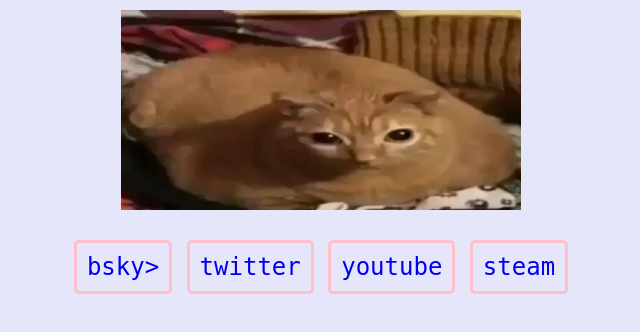
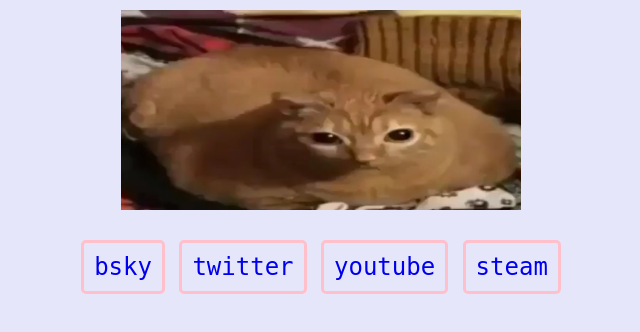
Before and after one commit to banannaic/banannaic.github.io, a plain HTML site: page index.html in a window 1280 px wide. Shown: the part 296-628 px from the top of the page, without its empty margins (319-959 px from the left). Drawn offline with Linux system fonts and the light colour scheme.

Commit message:
Update index.html

```diff
--- a/index.html
+++ b/index.html
@@ -35,7 +35,7 @@
         width="400"
         height="200">
         <p>
-            <a href="https://bsky.app/profile/banannaical.lol" target="_blank"><span class="border">bsky></span></a>
+            <a href="https://bsky.app/profile/banannaical.lol" target="_blank"><span class="border">bsky</span></a>
             <a href="https://x.com/FallGuyer22" target="_blank"><span class="border">twitter</span></a>
             <a href="https://www.youtube.com/@banannaical" target="_blank"><span class="border">youtube</span></a>
             <a href="https://steamcommunity.com/id/PopeFrancisGaming/" target="_blank"><span class="border">steam</span></a>
```
